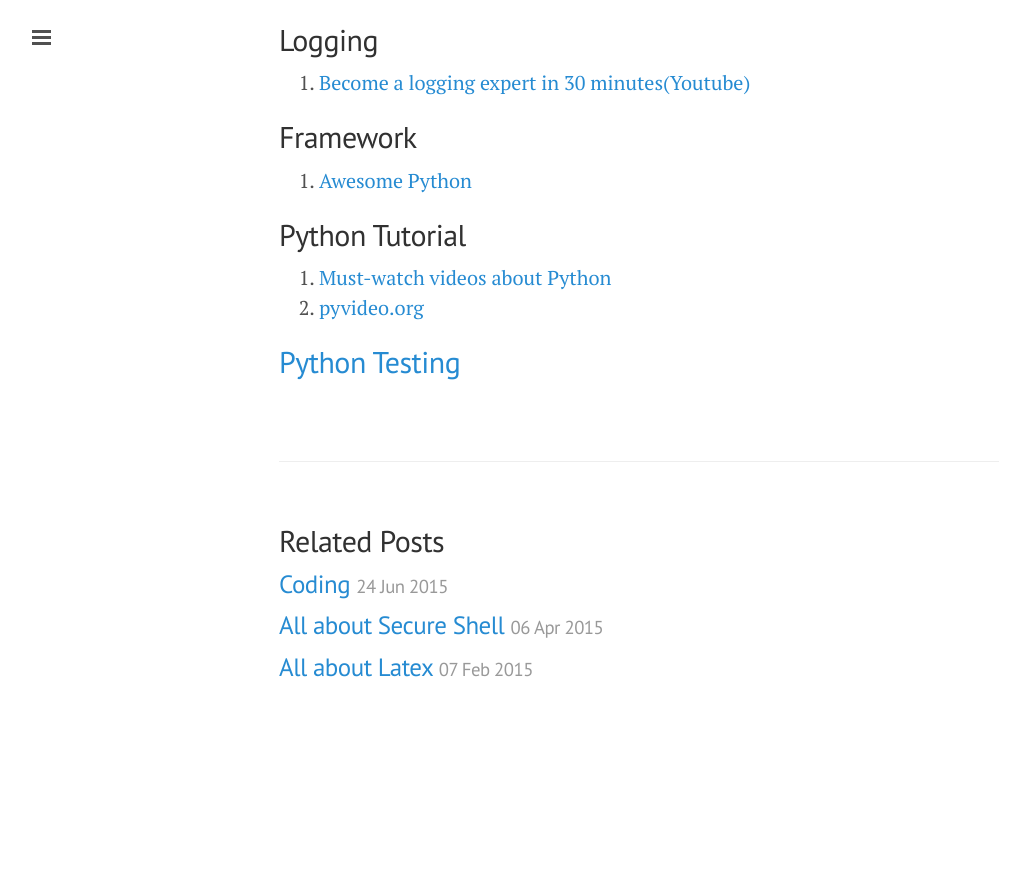
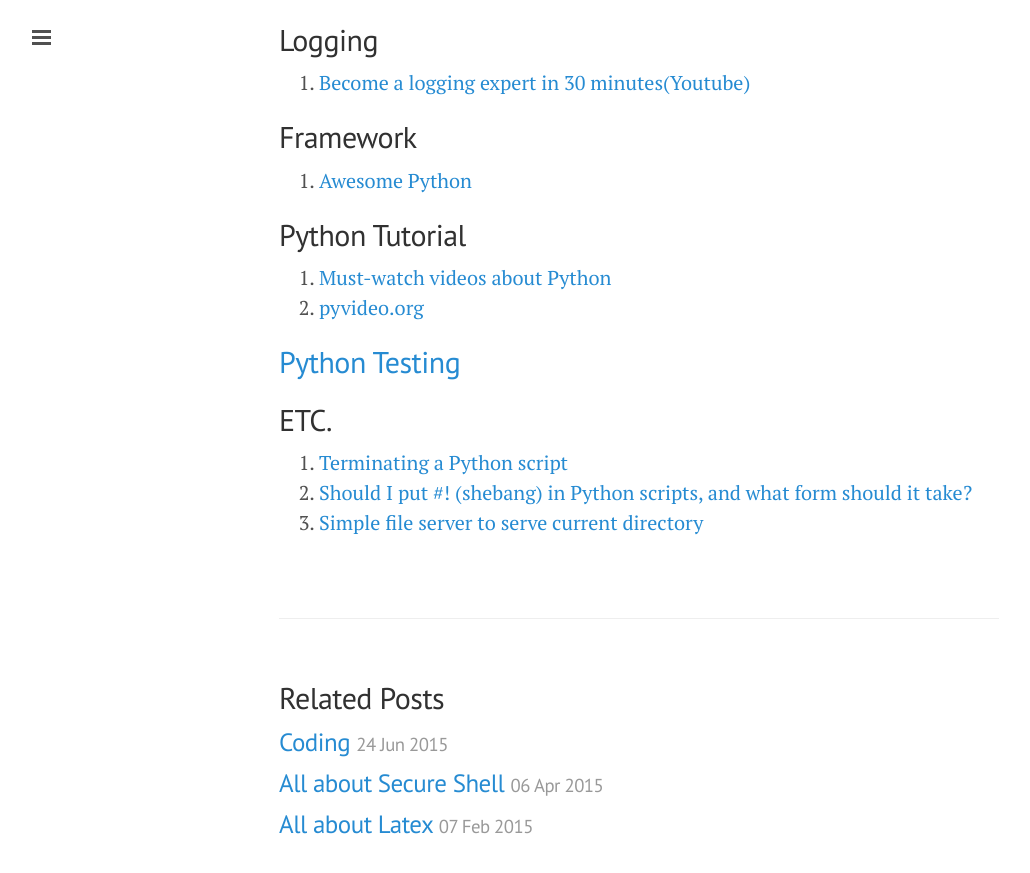
Before and after one commit to ibotdotout/ibotdotout.github.io, a Jekyll site: the page built from _posts/2014-06-08-python.md, in a window 1280 px wide and 900 px high, scrolled down 5063 px. Shown: the top 873 px of the window, without its empty margins (1-1031 px from the left). Built offline with Jekyll 4.4.1, drawn with Linux system fonts in a browser that asks for light colours; Markdown is read by kramdown in place of the engine named in the settings; before the commit the page ends 5806 px from its top, so only the background shows below that.

Commit message:
add etc topic

```diff
--- a/_posts/2014-06-08-python.md
+++ b/_posts/2014-06-08-python.md
@@ -203,3 +203,12 @@ $ autopep8 --in-place --aggressive --aggressive <filename>
 2. [pyvideo.org](http://pyvideo.org)
 
 ## [Python Testing]({{url}}/python-testing)
+
+
+## ETC.
+1. [Terminating a Python
+script](http://stackoverflow.com/questions/73663/terminating-a-python-script)
+2. [Should I put #! (shebang) in Python scripts, and what form should it
+take?](http://stackoverflow.com/questions/6908143/should-i-put-shebang-in-python-scripts-and-what-form-should-it-take)
+3. [Simple file server to serve current
+   directory](http://stackoverflow.com/questions/15328623/simple-file-server-to-serve-current-directory)
```
